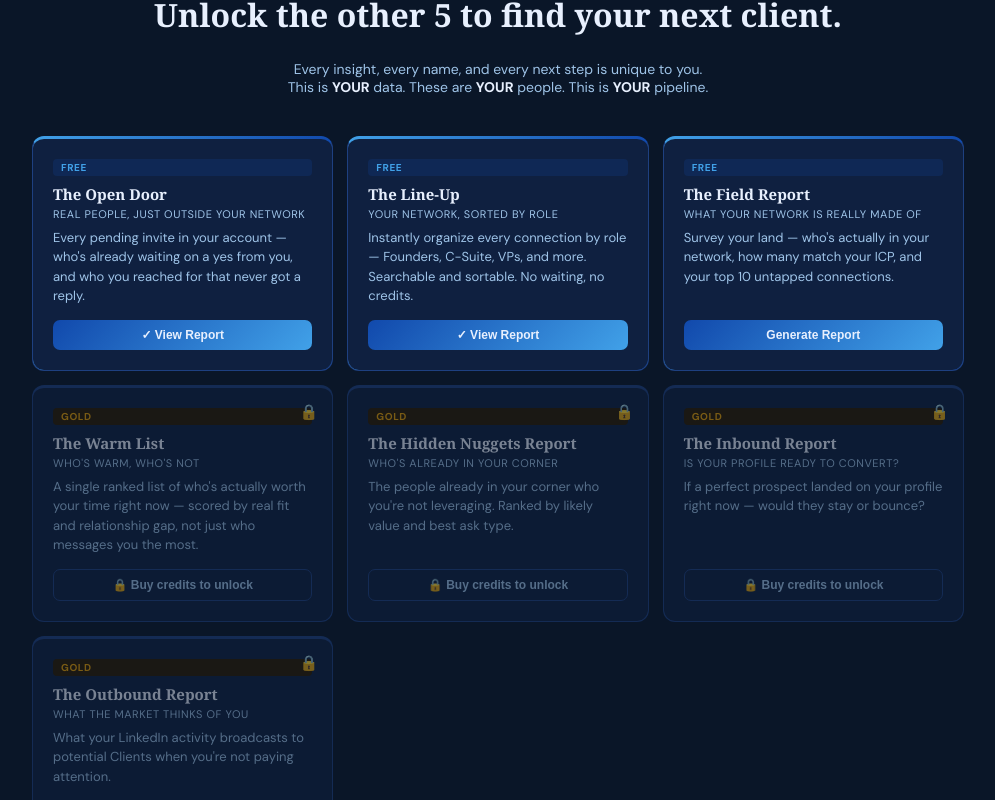
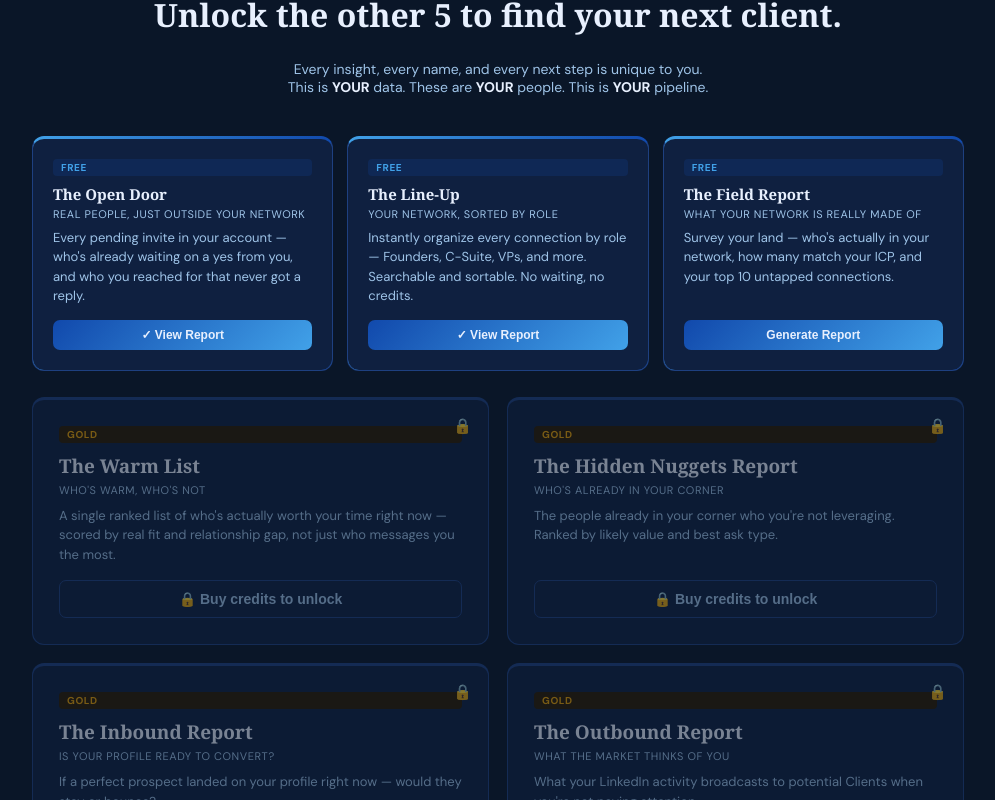
Before and after one commit to AnnaBizStrategist/nugget-bizdev-tool, a React (Vite) app: page / in a window 1280 px wide. Shown: the part 4760-5560 px from the top of the page, without its empty margins (142-1137 px from the left). Built offline with nearby package versions, Linux system fonts and the light colour scheme.

Commit message:
Update App.jsx

```diff
--- a/src/App.jsx
+++ b/src/App.jsx
@@ -1759,8 +1759,8 @@ header, footer, nav, .no-print, .print-hide-sidebar { display: none !important;
                     Every insight, every name, and every next step is unique to you.<br />This is <span style={{ color: WHITE, fontWeight: 700 }}>YOUR</span> data. These are <span style={{ color: WHITE, fontWeight: 700 }}>YOUR</span> people. This is <span style={{ color: WHITE, fontWeight: 700 }}>YOUR</span> pipeline.
                   </p>
                 </div>
-                                <div style={{ display: "grid", gridTemplateColumns: "repeat(auto-fit, minmax(280px, 1fr))", gap: 14, marginBottom: 76 }}>
-                                    {REPORTS.filter(r => r.id !== "gold").map(r => {
+                                                                <div style={{ display: "grid", gridTemplateColumns: "repeat(auto-fit, minmax(280px, 1fr))", gap: 14, marginBottom: 26 }}>
+                                    {REPORTS.filter(r => r.free).map(r => {
                     const unlocked = r.free || isBeta || !!creditStatus?.canRun;
                     return (
                     <div key={r.id} style={{ background: DARK_CARD, border: `1px solid ${BORDER}`, borderRadius: 12, padding: 20, opacity: unlocked ? 1 : 0.5, position: "relative", borderTop: "3px solid transparent", backgroundImage: `linear-gradient(${DARK_CARD}, ${DARK_CARD}), linear-gradient(90deg, ${unlocked ? BLUE_BRIGHT : BORDER}, ${unlocked ? BLUE_MID : BORDER})`, backgroundOrigin: "border-box", backgroundClip: "padding-box, border-box", display: "flex", flexDirection: "column" }}>
@@ -1779,6 +1779,32 @@ header, footer, nav, .no-print, .print-hide-sidebar { display: none !important;
                             </button>
                       ) : (
                         <button style={{ padding: "8px 16px", background: "transparent", border: `1px solid ${BORDER}`, color: MUTED, borderRadius: 7, fontSize: 12, fontWeight: 700, cursor: "pointer", width: "100%" }} onClick={() => { const el = document.getElementById("pricing-section"); if (el) el.scrollIntoView({ behavior: "smooth" }); }}>🔒 Buy credits to unlock</button>
+                      )}
+                    </div>
+                    );
+                                    })}
+                </div>
+
+                                <div style={{ display: "grid", gridTemplateColumns: "repeat(auto-fit, minmax(360px, 1fr))", gap: 18, marginBottom: 76 }}>
+                                    {REPORTS.filter(r => !r.free && r.id !== "gold").map(r => {
+                    const unlocked = r.free || isBeta || !!creditStatus?.canRun;
+                    return (
+                    <div key={r.id} style={{ background: DARK_CARD, border: `1px solid ${BORDER}`, borderRadius: 12, padding: 26, opacity: unlocked ? 1 : 0.5, position: "relative", borderTop: "3px solid transparent", backgroundImage: `linear-gradient(${DARK_CARD}, ${DARK_CARD}), linear-gradient(90deg, ${unlocked ? BLUE_BRIGHT : BORDER}, ${unlocked ? BLUE_MID : BORDER})`, backgroundOrigin: "border-box", backgroundClip: "padding-box, border-box", display: "flex", flexDirection: "column" }}>
+                      {!unlocked && <span style={{ position: "absolute", top: 16, right: 16, fontSize: 15, color: MUTED }}>🔒</span>}
+                      <div style={{ display: "inline-block", padding: "2px 8px", borderRadius: 4, fontSize: 10, fontWeight: 700, letterSpacing: "0.06em", background: r.free ? BLUE_MID + "33" : isBeta ? BLUE_MID + "33" : "#2a1a00", color: r.free ? BLUE_BRIGHT : isBeta ? BLUE_BRIGHT : "#E8A000", marginBottom: 10 }}>
+                        {isBeta && !r.free ? "BETA" : r.tag}
+                      </div>
+                      <div style={{ fontSize: 19, fontWeight: 700, color: WHITE, marginBottom: 4, fontFamily: "Georgia, serif" }}>{r.name}</div>
+                      <div style={{ fontSize: 11, color: MUTED, marginBottom: 9, textTransform: "uppercase", letterSpacing: "0.05em" }}>{r.subtitle}</div>
+                      <div style={{ fontSize: 13, color: MUTED, lineHeight: 1.5, marginBottom: 16, flex: 1 }}>{r.description}</div>
+                                            {unlocked ? (
+                                                (r.computed || reports[r.id])
+                          ? <button style={{ padding: "10px 18px", background: `linear-gradient(135deg, ${BLUE_MID}, ${BLUE_BRIGHT})`, border: "none", color: WHITE, borderRadius: 7, fontSize: 14, fontWeight: 700, cursor: "pointer", width: "100%" }} onClick={() => { setActiveReport(r.id); setStep("reports"); }}>✓ View Report</button>
+                          : <button style={{ padding: "10px 18px", background: generating === r.id ? BLUE_MID + "44" : `linear-gradient(135deg, ${BLUE_MID}, ${BLUE_BRIGHT})`, border: "none", color: WHITE, borderRadius: 7, fontSize: 14, fontWeight: 700, cursor: generating ? "not-allowed" : "pointer", width: "100%" }} onClick={() => runReport(r.id)} disabled={!!generating}>
+                              {generating === r.id ? "⏳ Mining..." : "Generate Report"}
+                            </button>
+                      ) : (
+                        <button style={{ padding: "10px 18px", background: "transparent", border: `1px solid ${BORDER}`, color: MUTED, borderRadius: 7, fontSize: 14, fontWeight: 700, cursor: "pointer", width: "100%" }} onClick={() => { const el = document.getElementById("pricing-section"); if (el) el.scrollIntoView({ behavior: "smooth" }); }}>🔒 Buy credits to unlock</button>
                       )}
                     </div>
                     );
```
